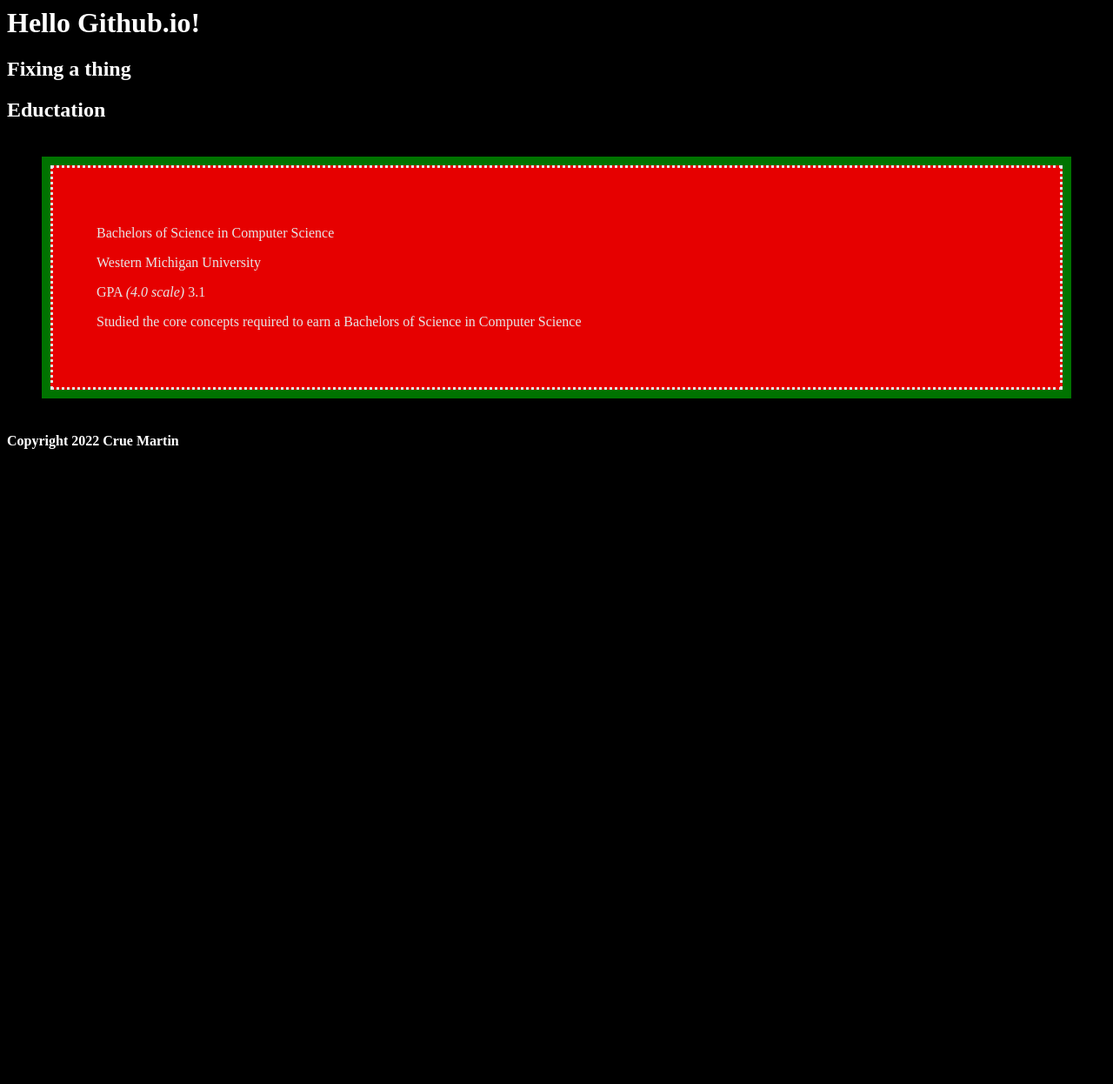
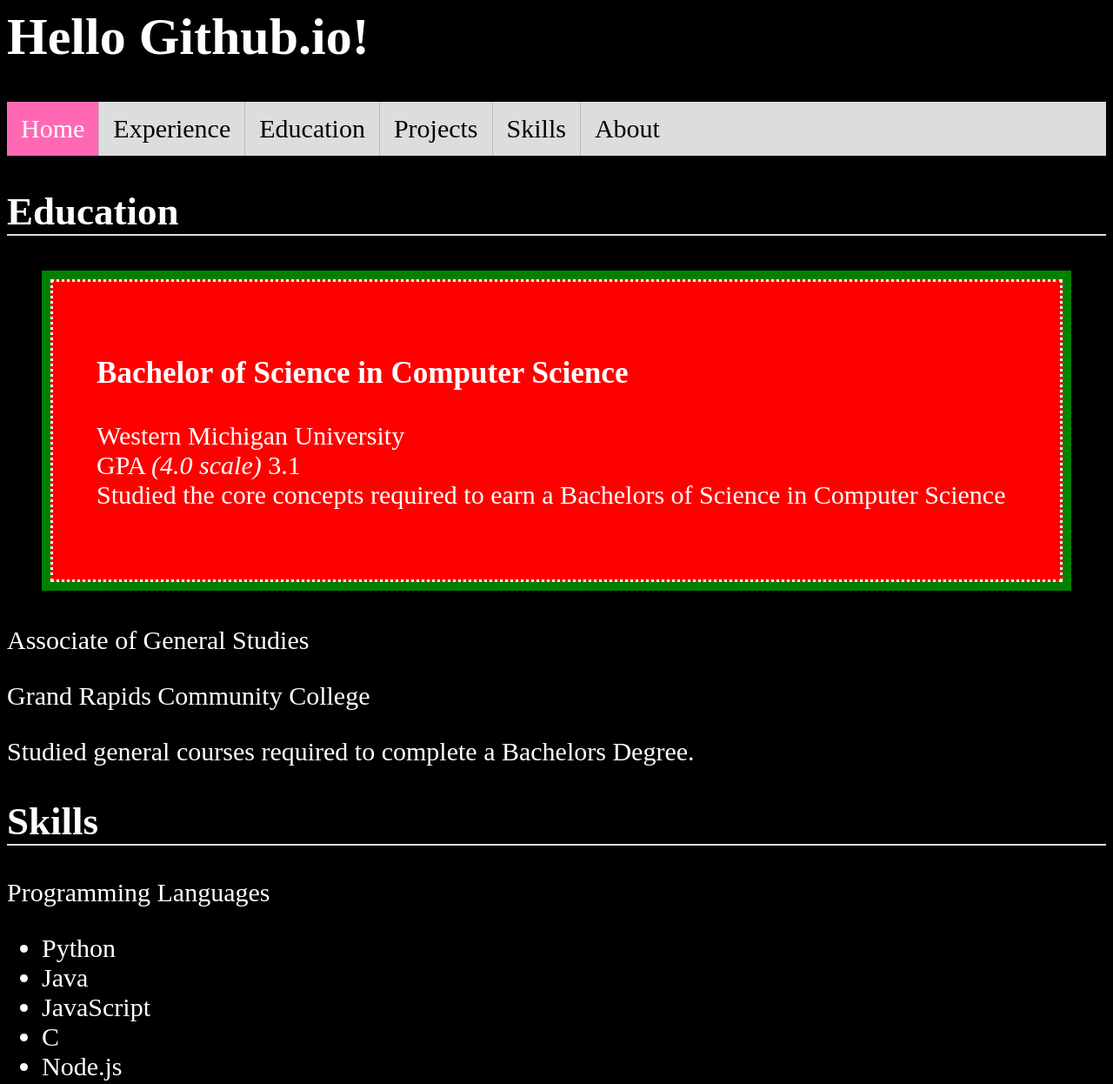
Before and after one commit to cruemartin/cruemartin.github.io, a plain HTML site: page index.html in a window 1280 px wide. Shown: the top 1246 px of the page at 87% size. Before the commit the page ends 800 px from the top, so only its background shows below. Drawn offline with Linux system fonts and the light colour scheme.

Commit message:
Added sticky nav bar

```diff
--- a/index.html
+++ b/index.html
@@ -4,12 +4,20 @@
 	</head>
 
 <body>
-	<h1>Hello Github.io!</h1>
-	<h2>Fixing a thing</h2>
-
-	<header>
+	<header id="home"></header>
+		<h1>Hello Github.io!</h1>
 
 	</header>
+	<nav>
+		<ul class = "navUL">
+			<li class="navItem"><a class="active navLink" href="#home">Home</a></li>
+			<li class = "navItem"><a class = "navLink" href="#workExperience">Experience</a></li>
+			<li class = "navItem"><a class = "navLink" href="#education">Education</a></li>
+			<li class = "navItem"><a class = "navLink" href="#projects">Projects</a></li>
+			<li class = "navItem"><a class = "navLink" href="#skills">Skills</a></li>
+			<li class = "navItem"><a class = "navLink" href="#about">About</a></li>
+		</ul>
+	</nav>
 
 	<main>
 		<div id="intro">
@@ -22,16 +30,18 @@
 
 		</div>
 		<div id="education">
-			<h2>Eductation</h2>
+			<h2 class="header">Education</h2>
 			<div id = "wmu">
-				<p>Bachelors of Science in Computer Science</p>
-				<p>Western Michigan University</p>
-				<p>GPA <span class="ital">(4.0 scale)</span> 3.1</p>
-				<p>Studied the core concepts required to earn a Bachelors of Science in Computer Science</p>
+				<h3>Bachelor of Science in Computer Science</h3>
+				<p>Western Michigan University<br>
+				GPA <span class="ital">(4.0 scale)</span> 3.1<br>
+				Studied the core concepts required to earn a Bachelors of Science in Computer Science</p>
 
 			</div>
 			<div id = "grcc">
-
+				<p>Associate of General Studies</p>
+				<p>Grand Rapids Community College</p>
+				<p>Studied general courses required to complete a Bachelors Degree.</p>
 			</div>
 		</div>
 		<div id="projects">
@@ -44,23 +54,61 @@
 		</div>
 
 		<div id="skills">
+			<h2 class="header">Skills</h2>
+
 			<div id = "programming">
+				<p>Programming Languages</p>
+				<ul>
+					<li>Python</li>
+					<li>Java</li>
+					<li>JavaScript</li>
+					<li>C</li>
+					<li>Node.js</li>
+				</ul>
 
+				<p>Databases Technologies</p>
+				<ul>
+					<li>SQL Server</li>
+					<li>MySQL</li>
+					<li>MariaDB</li>
+				</ul>
 			</div>
 
 			<div id = "frameworks">
-
+				<p>Frameworks</p>
+				<ul>
+					<li>BootStrap</li>
+					<li>Flask</li>
+				</ul>
 			</div>
 			<div id = "os">
-
+				<p>Operating Systems</p>
+				<ul>
+					<li>Ubuntu</li>
+					<li>Windows 10</li>
+					<li>Manjaro</li>
+					<li>Linux Mint</li>
+				</ul>
 			</div>
 
 			<div id = "software">
-
+				<p>Software</p>
+				<ul>
+					<li>Visual Studio Code</li>
+					<li>Eclipse</li>
+					<li>Microsoft SQL Server Mangement Studio</li>
+					<li>Git</li>
+					<li>Ignition 8.1</li>
+					<li>Ignition 7.9</li>
+				</ul>
 			</div>
 
 			<div id = "certs">
-
+				<p>Certifications</p>
+				<ul>
+					<li>Ignition GOLD Certification</li>
+					<li>Ignition CORE Certification</li>
+				</ul>
 			</div>
 
 
--- a/style.css
+++ b/style.css
@@ -1,11 +1,12 @@
 body{
     background-color: black;
     color: white;
+    font-size: 30px;
 }
 
 #wmu{
     background-color: red;
-    opacity: .9;
+    opacity: 1.0;
     border-style: dotted;
     margin: 50px 50px 50px 50px;
     padding: 50px 50px 50px 50px;
@@ -15,3 +16,65 @@ body{
 .ital{
     font-style: italic;
 }
+
+.header{
+  border-bottom: 2px solid #dddddd ;
+}
+
+
+/* Navigation Bar */
+
+nav{
+    position: -webkit-sticky; /*For Safari browsers */
+    position: sticky;
+    top:0;
+
+    /*makes the nav bar center on horizontal plain*/
+    /* max-width:fit-content;
+    margin:auto; */
+}
+
+.navUL {
+    list-style-type: none;
+    margin: 0;
+    padding: 0;
+    overflow: hidden;
+    background-color: #dddddd;
+}
+.navItem{
+    float: left;
+    border-right: 1px solid #bbb;
+}
+
+.navItem:last-child{
+    border-right: none;
+}
+
+.navLink {
+    display: block;
+    padding:14px 16px;
+    text-align: center;
+    text-decoration: none;
+    color:black
+}
+
+.navItem:visited{
+    text-decoration: none;
+}
+
+.navLink:hover{
+    background-color: blueviolet;
+    color:white;
+}
+
+.active{
+    background-color: hotpink;
+    color:white;
+    /* text-decoration: none; */
+}
+
+footer{
+    max-width: fit-content;
+    margin:auto;
+    font-size: 12px;
+}
```
